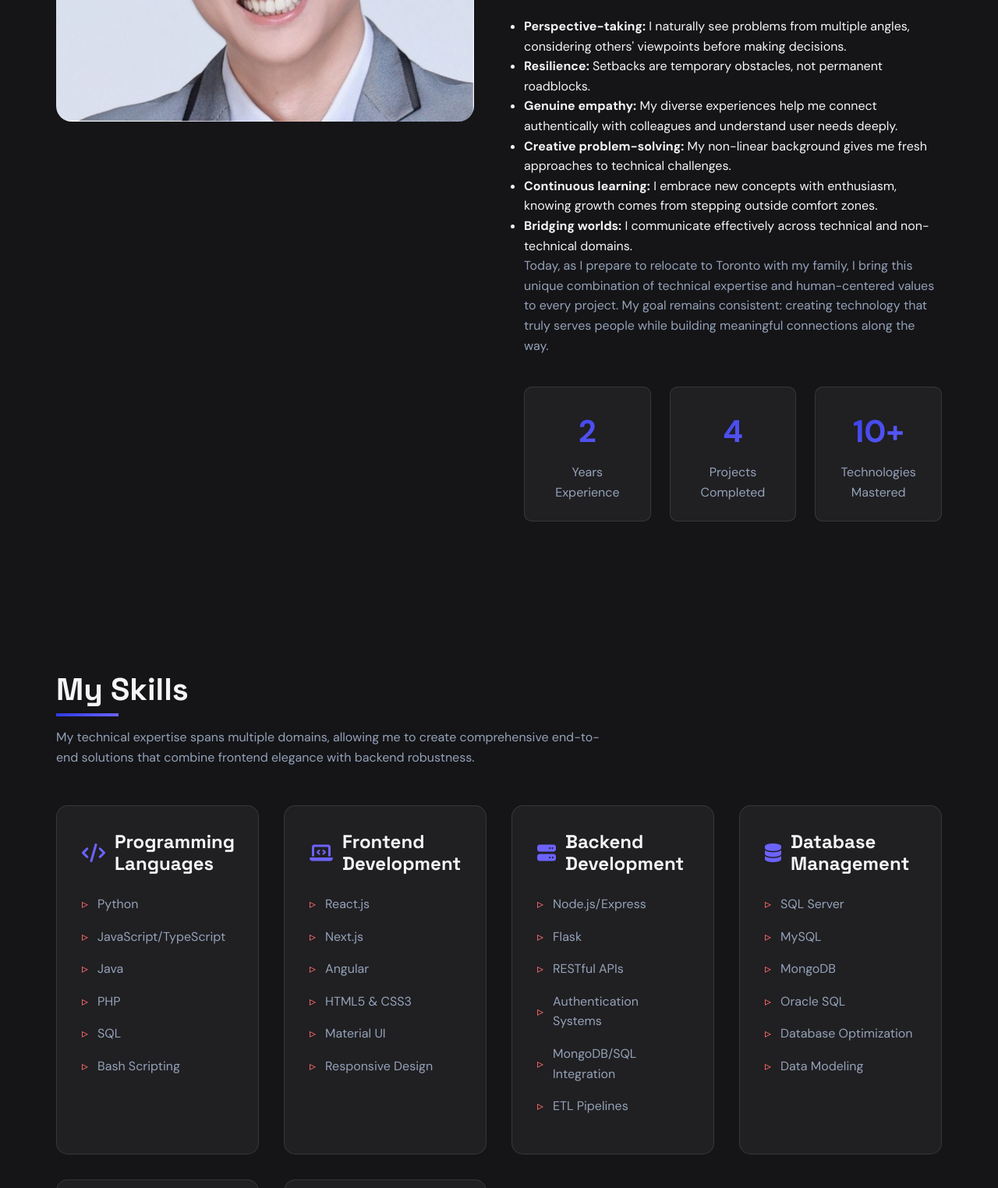
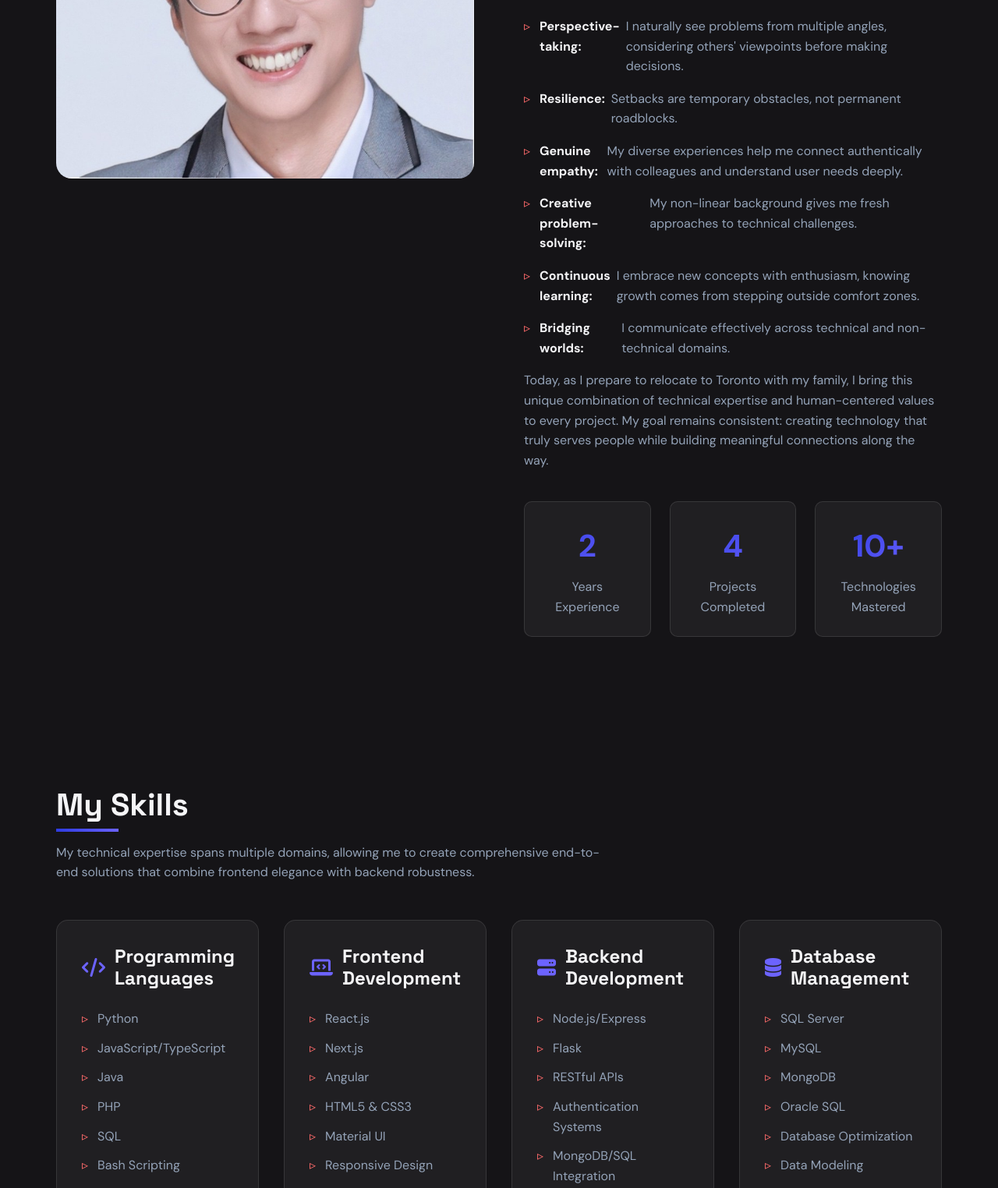
Before and after one commit to kennethPakChungNg/kennethPakChungNg.github.io, a plain HTML site: page index.html in a window 1280 px wide. Shown: the part 1782-3306 px from the top of the page at 78% size. Drawn offline with Linux system fonts and the light colour scheme.

Commit message:
Update index.html

```diff
--- a/index.html
+++ b/index.html
@@ -1466,6 +1466,42 @@
                 /* Only show when specifically added this class */
                 display: block !important;
             }
+        }
+
+        /* Add this to your CSS (in the style section) */
+        .skill-list, .highlight-list, .feature-list {
+            list-style: none;
+        }
+
+        .highlight-item, .feature-item, .skill-item {
+            margin-bottom: 0.75rem;
+            color: var(--gray);
+            display: flex;
+            align-items: flex-start;
+        }
+
+        /* Style for the about section bullet points specifically */
+        .about-qualities {
+            margin-top: 1.5rem;
+            list-style: none;
+        }
+
+        .about-qualities li {
+            margin-bottom: 1rem;
+            color: var(--gray);
+            display: flex;
+            align-items: flex-start;
+        }
+
+        .about-qualities li strong {
+            color: var(--light);
+            margin-right: 0.5rem;
+        }
+
+        .about-qualities li::before {
+            content: '▹';
+            color: var(--accent);
+            margin-right: 0.75rem;
         }
     </style>
 </head>
@@ -1565,7 +1601,7 @@
                     <p>
                         What defines me beyond technical skills are the qualities forged through this journey:
                     </p>
-                    <ul>
+                    <ul class="about-qualities">
                         <li><strong>Perspective-taking:</strong> I naturally see problems from multiple angles, considering others' viewpoints before making decisions.</li>
                         <li><strong>Resilience:</strong> Setbacks are temporary obstacles, not permanent roadblocks.</li>
                         <li><strong>Genuine empathy:</strong> My diverse experiences help me connect authentically with colleagues and understand user needs deeply.</li>
```
